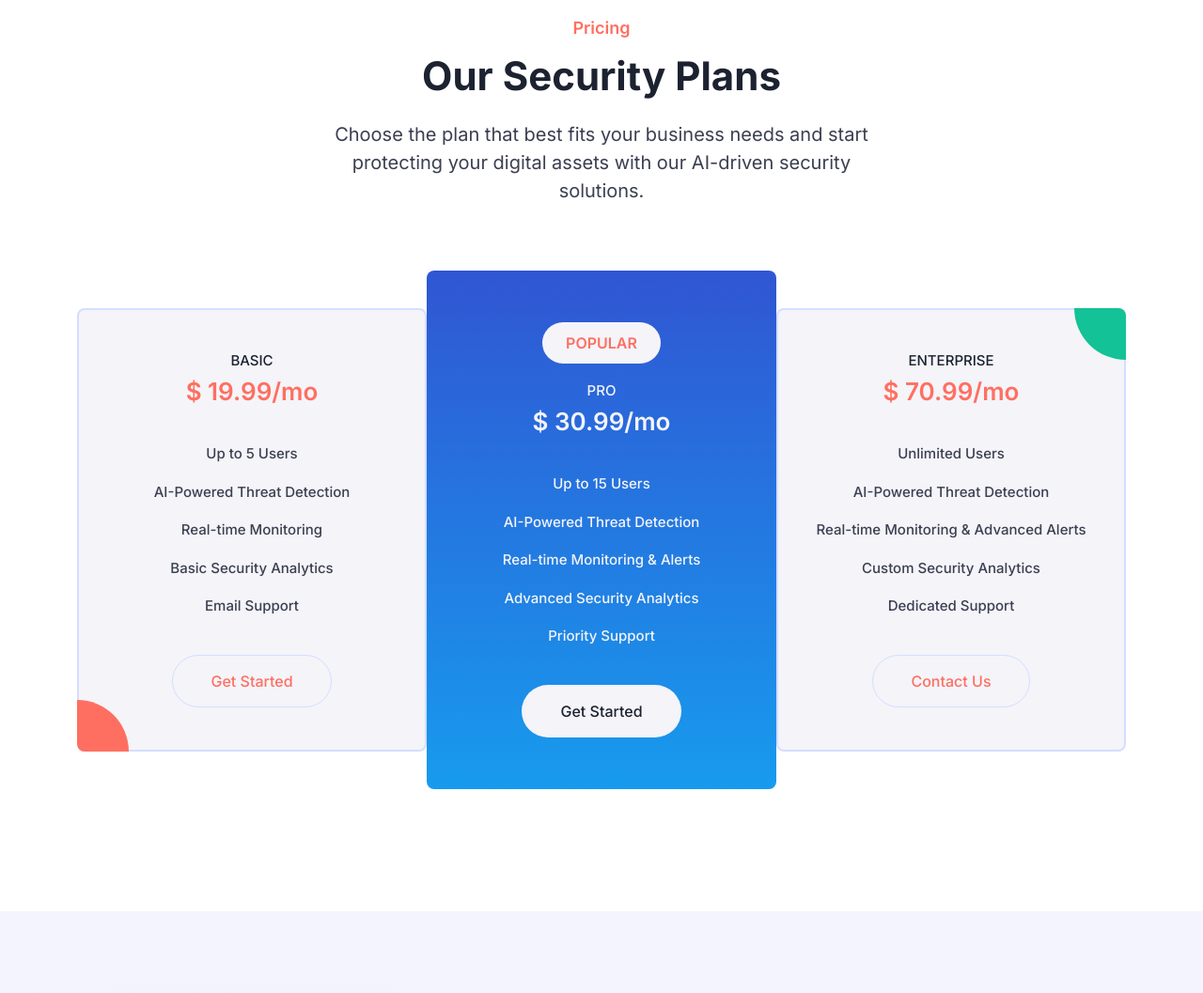
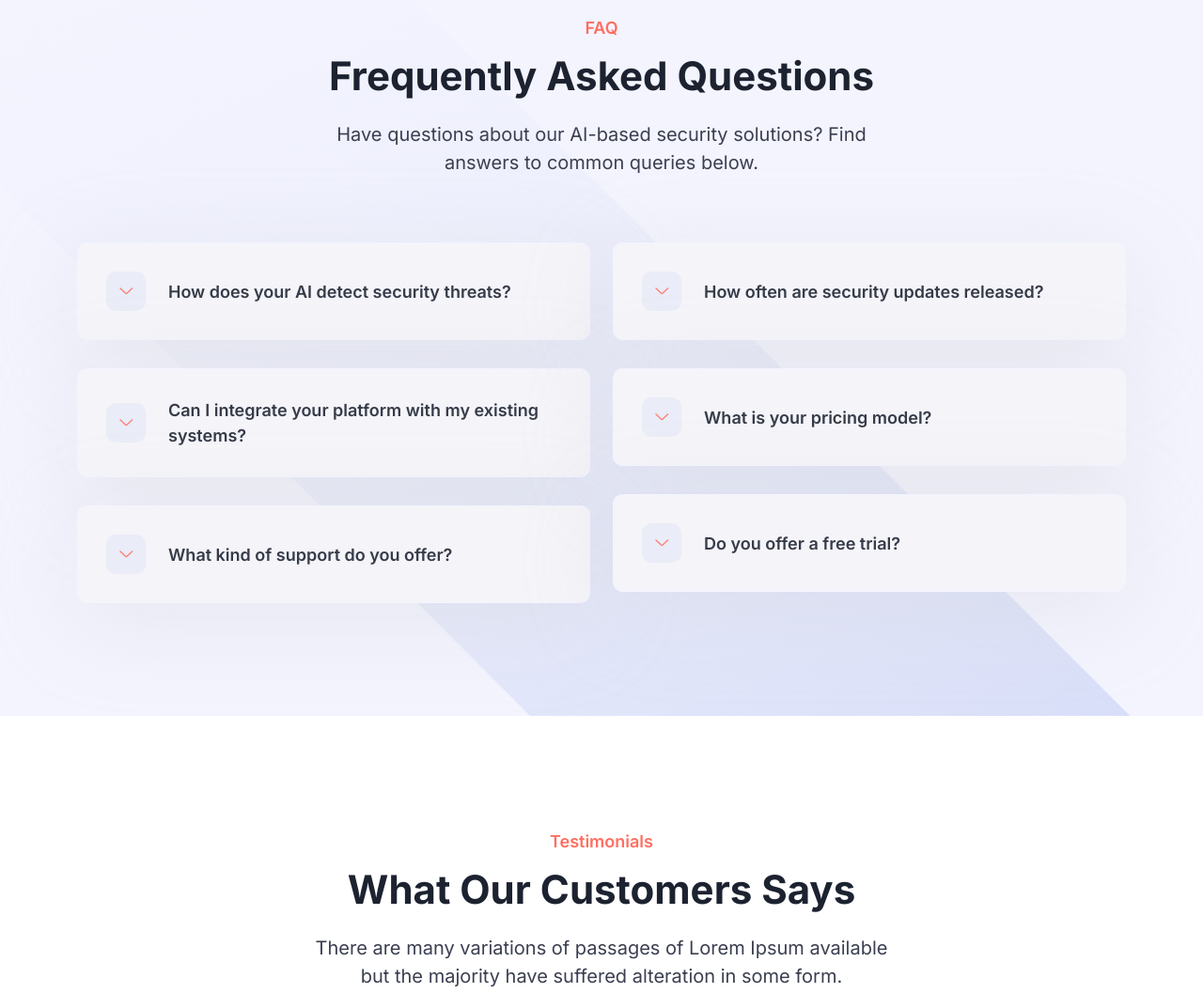
Before and after one commit to recon-internal/static-page, a plain HTML site: page index.html in a window 1280 px wide. Shown: the part 2780-3837 px from the top of the page at 94% size. Drawn offline with Linux system fonts and the light colour scheme.

Commit message:
prize removed:

```diff
--- a/index.html
+++ b/index.html
@@ -296,100 +296,6 @@
     <!-- ====== About End ====== -->
 
     <!-- ====== Pricing Start ====== -->
-    <section id="pricing" class="ud-pricing">
-      <div class="container">
-        <div class="row">
-          <div class="col-lg-12">
-            <div class="ud-section-title mx-auto text-center">
-              <span>Pricing</span>
-              <h2>Our Security Plans</h2>
-              <p>
-                Choose the plan that best fits your business needs and start protecting your digital assets with our AI-driven security solutions.
-              </p>
-            </div>
-          </div>
-        </div>
-
-        <div class="row g-0 align-items-center justify-content-center">
-          <div class="col-lg-4 col-md-6 col-sm-10">
-            <div
-              class="ud-single-pricing first-item wow fadeInUp"
-              data-wow-delay=".15s"
-            >
-              <div class="ud-pricing-header">
-                <h3>BASIC</h3>
-                <h4>$ 19.99/mo</h4>
-              </div>
-              <div class="ud-pricing-body">
-                <ul>
-                  <li>Up to 5 Users</li>
-                  <li>AI-Powered Threat Detection</li>
-                  <li>Real-time Monitoring</li>
-                  <li>Basic Security Analytics</li>
-                  <li>Email Support</li>
-                </ul>
-              </div>
-              <div class="ud-pricing-footer">
-                <a href="javascript:void(0)" class="ud-main-btn ud-border-btn">
-                  Get Started
-                </a>
-              </div>
-            </div>
-          </div>
-          <div class="col-lg-4 col-md-6 col-sm-10">
-            <div
-              class="ud-single-pricing active wow fadeInUp"
-              data-wow-delay=".1s"
-            >
-              <span class="ud-popular-tag">POPULAR</span>
-              <div class="ud-pricing-header">
-                <h3>PRO</h3>
-                <h4>$ 30.99/mo</h4>
-              </div>
-              <div class="ud-pricing-body">
-                <ul>
-                  <li>Up to 15 Users</li>
-                  <li>AI-Powered Threat Detection</li>
-                  <li>Real-time Monitoring & Alerts</li>
-                  <li>Advanced Security Analytics</li>
-                  <li>Priority Support</li>
-                </ul>
-              </div>
-              <div class="ud-pricing-footer">
-                <a href="javascript:void(0)" class="ud-main-btn ud-white-btn">
-                  Get Started
-                </a>
-              </div>
-            </div>
-          </div>
-          <div class="col-lg-4 col-md-6 col-sm-10">
-            <div
-              class="ud-single-pricing last-item wow fadeInUp"
-              data-wow-delay=".15s"
-            >
-              <div class="ud-pricing-header">
-                <h3>ENTERPRISE</h3>
-                <h4>$ 70.99/mo</h4>
-              </div>
-              <div class="ud-pricing-body">
-                <ul>
-                  <li>Unlimited Users</li>
-                  <li>AI-Powered Threat Detection</li>
-                  <li>Real-time Monitoring & Advanced Alerts</li>
-                  <li>Custom Security Analytics</li>
-                  <li>Dedicated Support</li>
-                </ul>
-              </div>
-              <div class="ud-pricing-footer">
-                <a href="javascript:void(0)" class="ud-main-btn ud-border-btn">
-                  Contact Us
-                </a>
-              </div>
-            </div>
-          </div>
-        </div>
-      </div>
-    </section>
 
     <!-- ====== Pricing End ====== -->
 
```
